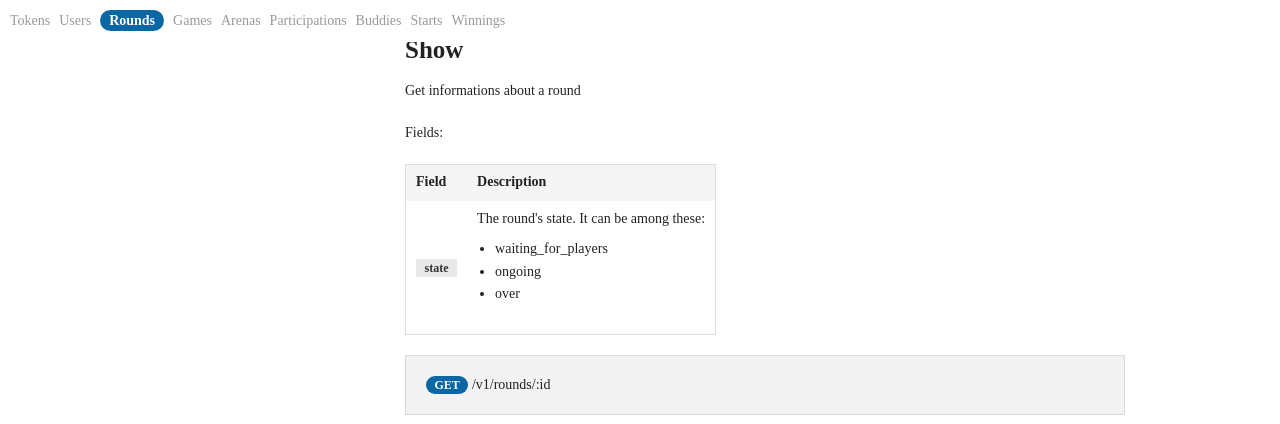
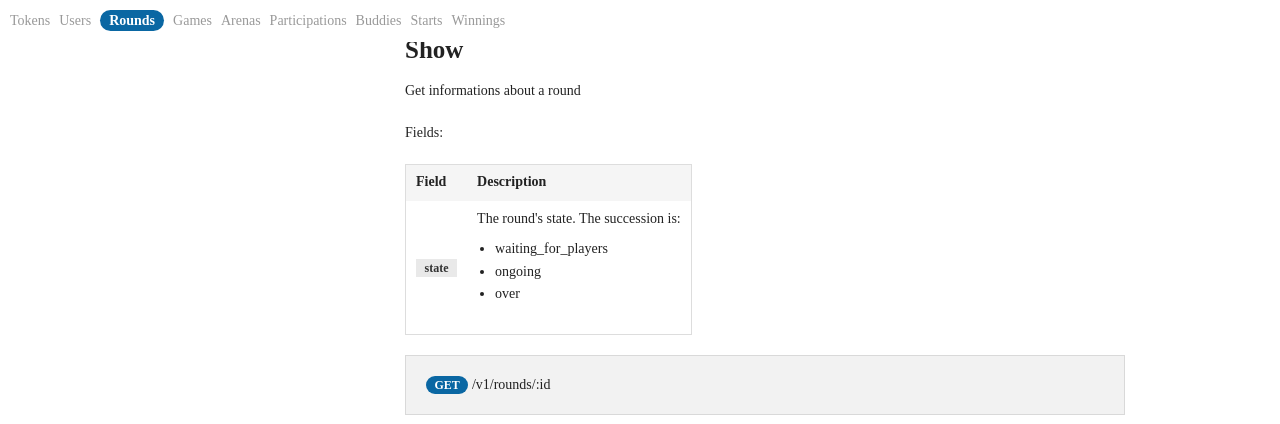
Before and after one commit to matteodepalo/playround-developer, a Jekyll site: the page built from index.html, in a window 1280 px wide and 900 px high, scrolled down 5221 px. Shown: the top 424 px of the window. Built offline with Jekyll 4.4.1, drawn with Linux system fonts in a browser that asks for light colours; some web fonts are replaced.

Commit message:
Improved copy

```diff
--- a/_includes/rounds.html
+++ b/_includes/rounds.html
@@ -101,7 +101,7 @@ HTTP/1.1 200 Success
     <tbody>
       <tr>
         <td><span class="parameter">state</span></td>
-        <td>The round's state. It can be among these:
+        <td>The round's state. The succession is:
           <ul>
             <li>waiting_for_players</li>
             <li>ongoing</li>
```
